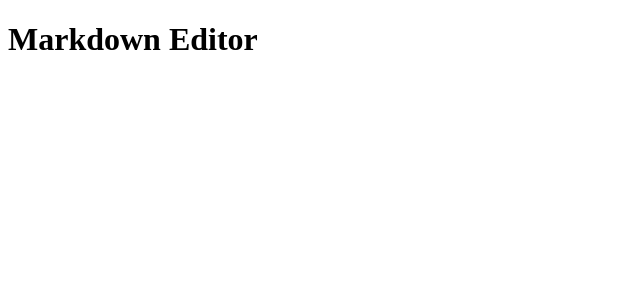
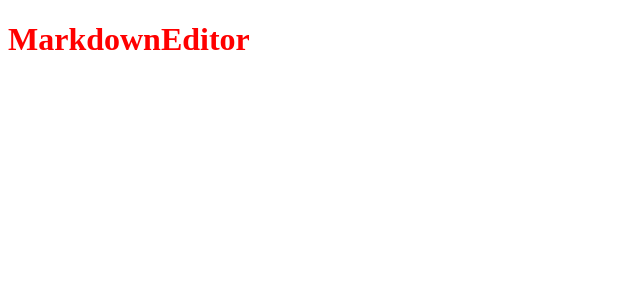
Before and after one commit to elletech/markdown-editor-react-ts, a React app: page / in a window 1280 px wide. Shown: the top 300 px of the page, without its empty margins (0-640 px from the left). Built offline with nearby package versions, Linux system fonts and the light colour scheme.

Commit message:
1-6 styled-components の導入してスタイリングする

```diff
--- a/src/index.tsx
+++ b/src/index.tsx
@@ -1,6 +1,11 @@
 import * as React from 'react'
 import { render } from 'react-dom'
+import styled from 'styled-components'
 
-const Main = (<h1>Markdown Editor</h1>)
+const Header = styled.h1`
+    color:red;
+`
+
+const Main = (<Header>MarkdownEditor</Header>)
 
 render(Main, document.getElementById('app'))
--- a/webpack.config.js
+++ b/webpack.config.js
@@ -18,5 +18,9 @@ module.exports = {
         path: path.resolve(__dirname, 'dist'),
         filename: 'index.js',
         publicPath: 'dist/',
+    },
+    devServer: {
+        hot: true,
+        open: true,
     }
 }
```
Also changed, not shown: package.json (+5 -2 lines), 1 other file (tests, documents, lock files or other folders).
